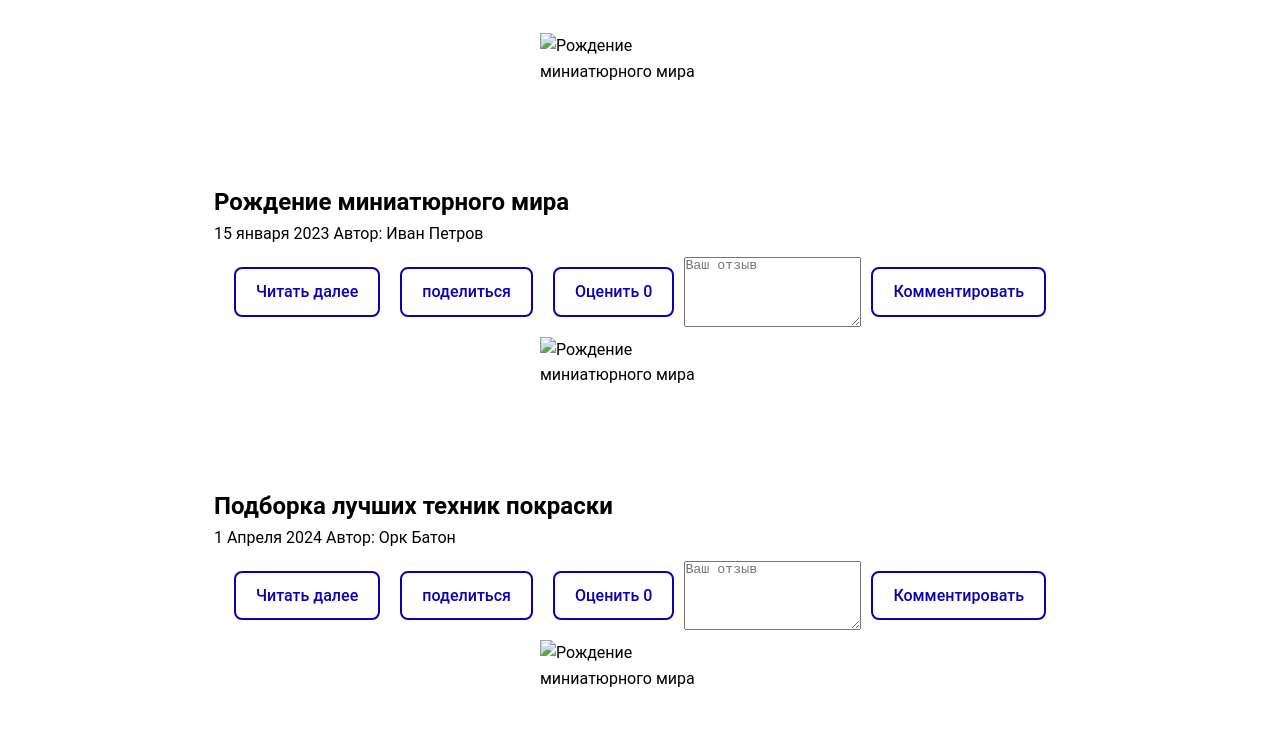
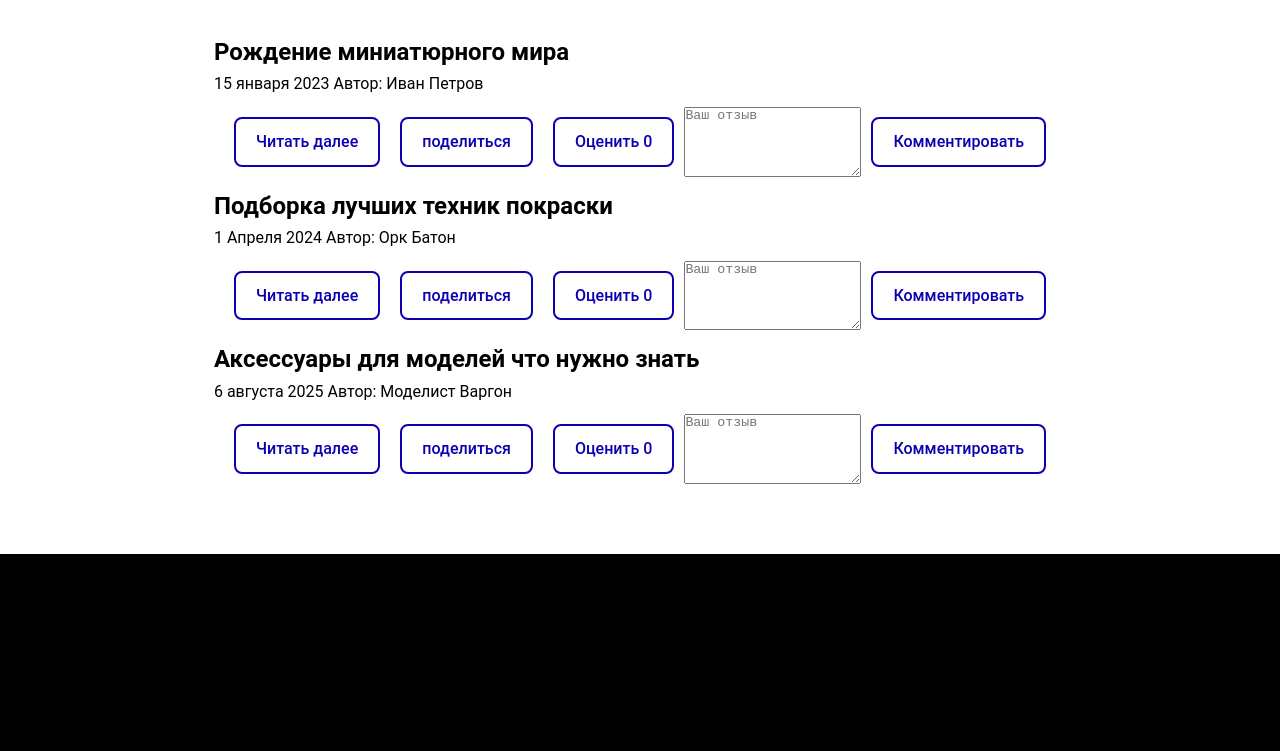
Before and after one commit to Singularity1984/var2, a plain HTML site: page pages/blog.html in a window 1280 px wide. Shown: the part 231-982 px from the top of the page. Drawn offline with Linux system fonts and the light colour scheme.

Commit message:
Update blog.html

```diff
--- a/pages/blog.html
+++ b/pages/blog.html
@@ -39,9 +39,6 @@
                 <h1 class="section-title">Наш блог</h1>
 
                 <div class="blog-post">
-                    <div class="blog-post_image">
-                        <img class="blog-post_image" src="../assets/image/" alt="Рождение миниатюрного мира">
-                    </div>
                     <div class="blog-post_content">
                         <h2>Рождение миниатюрного мира</h2>
                         <div class="blog-post_meta">
@@ -82,9 +79,6 @@
 
 
                 <div class="blog-post">
-                    <div class="blog-post_image">
-                        <img class="blog-post_image" src="../assets/image/" alt="Рождение миниатюрного мира">
-                    </div>
                     <div class="blog-post_content">
                         <h2>Подборка лучших техник покраски</h2>
                         <div class="blog-post_meta">
@@ -123,9 +117,6 @@
                 </div>
 
                 <div class="blog-post">
-                    <div class="blog-post_image">
-                        <img class="blog-post_image" src="../assets/image/" alt="Рождение миниатюрного мира">
-                    </div>
                     <div class="blog-post_content">
                         <h2>Аксессуары для моделей что нужно знать</h2>
                         <div class="blog-post_meta">
```
